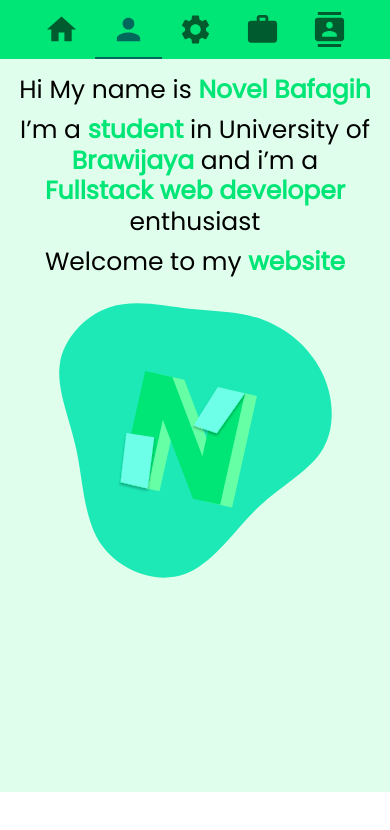
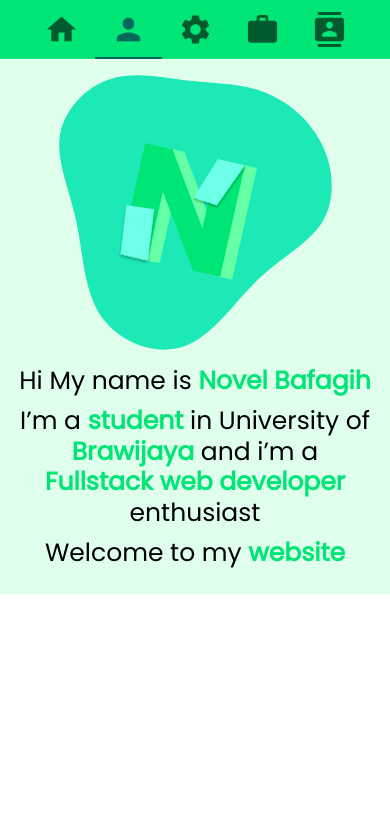
Before and after one commit to kucingapi/portofolio, a React (Create React App) app: page / in a window 390 px wide. Shown: the top 830 px of the page. Built offline with nearby package versions, Linux system fonts and the light colour scheme.

Commit message:
fixing image order when responsive change

```diff
--- a/src/components/HomeSection.jsx
+++ b/src/components/HomeSection.jsx
@@ -10,7 +10,7 @@ const useStyles = makeStyles((theme) => ({
 	},
 	logo:{
 		width:'30vw',
-		[theme.breakpoints.down('md')]:{
+		[theme.breakpoints.down('sm')]:{
 			width:'70vw'
 		}
 	},
@@ -19,10 +19,20 @@ const useStyles = makeStyles((theme) => ({
 		alignItems:'center',
 		justifyContent:'center',
 		[theme.breakpoints.down('md')]:{
-
 			alignItems:'flex-start',
 		}
-
+	},
+	itemText:{
+		order:'1',
+		[theme.breakpoints.down('sm')]:{
+			order:'2'
+		},
+	},
+	itemImage:{
+		order:'2',
+		[theme.breakpoints.down('sm')]:{
+			order:'1'
+		},
 	}
 }));
 
@@ -31,14 +41,14 @@ export const HomeSection = () =>{
 	return(
 		<Box
 			sx={{
-				height:"83vh",
+				height:{md:"83vh",sm:"50vh"},
 				backgroundColor:"background.main",
 				padding:2,
 			}}
 			className={classes.itemMiddle}
 		>
 			<Grid container spacing={2}>
-				<Grid item xs={12} md={6} className={classes.itemMiddle}>
+				<Grid item xs={12} md={6} className={`${classes.itemMiddle} ${classes.itemText}`}>
 					<Box>
 						<Typography
 							variant="h4"
@@ -60,8 +70,8 @@ export const HomeSection = () =>{
 						</Typography>
 					</Box>
 				</Grid>
-				<Grid item xs={12} md={6} className={classes.itemMiddle}>
-					<img className={classes.logo}src={Logo}/>
+				<Grid item xs={12} md={6} className={`${classes.itemMiddle} ${classes.itemImage}`}>
+					<img className={classes.logo} src={Logo}/>
 				</Grid>
 			</Grid>
 		</Box>
```
